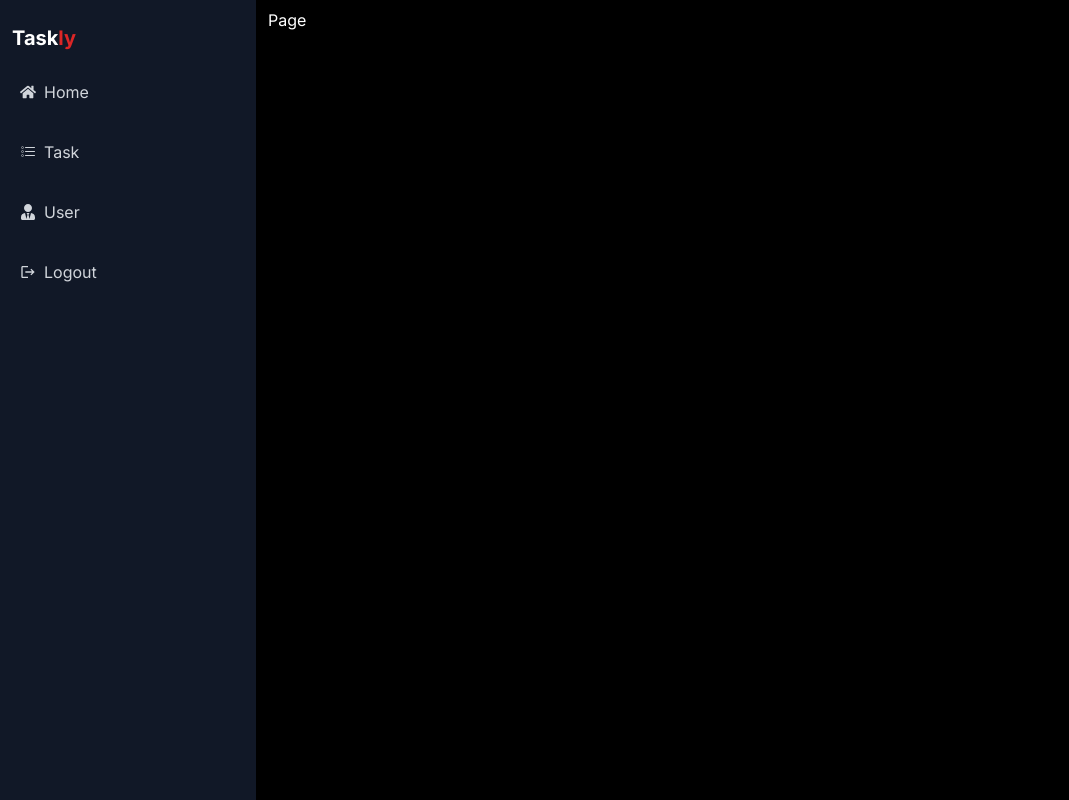
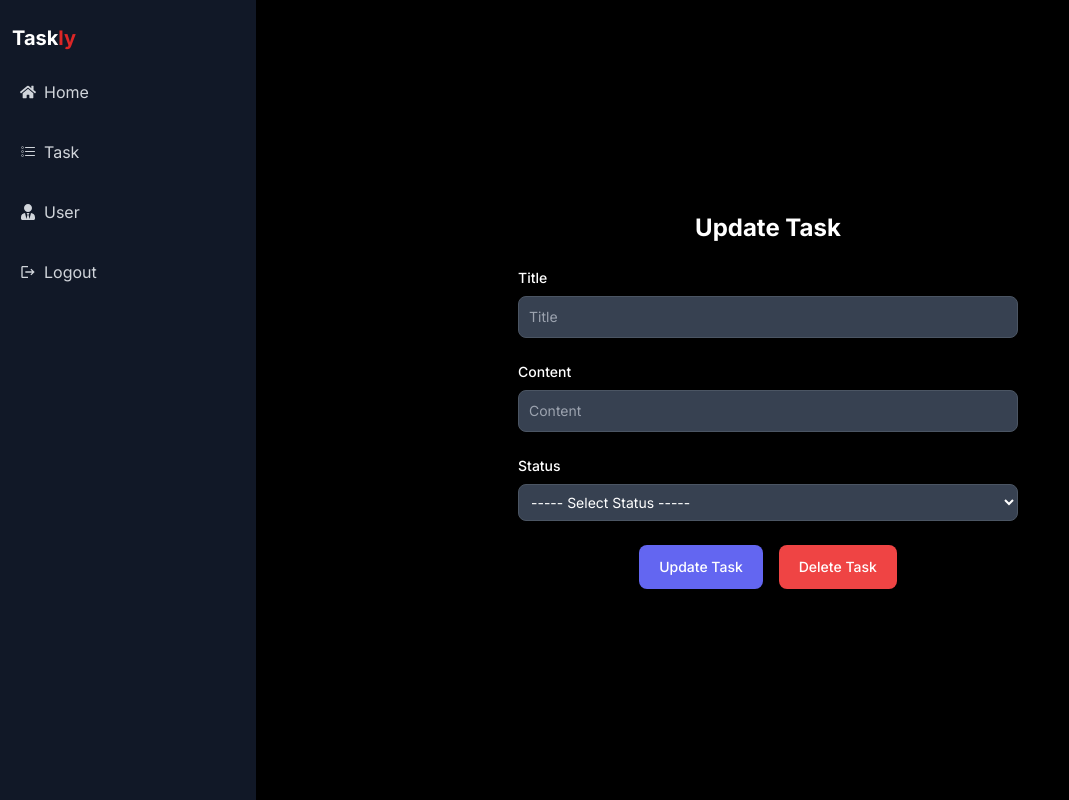
Before and after one commit to riteshk-007/Task-manager, a Next.js app: page /dashboard/user/1 in a window 1280 px wide. Shown: the whole page, without its empty margins (0-1069 px from the left). Built offline with nearby package versions, Linux system fonts and the light colour scheme; no server answers; the database is empty.

Commit message:
feat- update and delete task

```diff
--- a/app/api/tasks/[taskId]/route.js
+++ b/app/api/tasks/[taskId]/route.js
@@ -25,7 +25,7 @@ export const PUT = async (req, { params }) => {
     task.content = content;
     task.status = status;
     task = await task.save();
-    return NextResponse.json(task, { status: 200 });
+    return NextResponse.json({ msg: "Task Updated" }, { status: 200 });
   } catch (error) {
     console.log(error);
     return NextResponse.json(
@@ -38,7 +38,7 @@ export const DELETE = async (req, { params }) => {
   const { taskId } = params;
   try {
     const task = await Task.findByIdAndDelete(taskId);
-    return NextResponse.json(task, { status: 200 });
+    return NextResponse.json({ msg: "Delete Task" }, { status: 200 });
   } catch (error) {
     console.log(error);
     return NextResponse.json(
--- a/app/dashboard/user/[users]/page.js
+++ b/app/dashboard/user/[users]/page.js
@@ -1,9 +1,114 @@
-const page = () => {
+"use client";
+import { Context } from "@/context/ContextApi";
+import { useParams } from "next/navigation";
+import { useContext, useEffect } from "react";
+
+const TaskUpdate = () => {
+  const { Task, setTask, UpdateTask, DeleteTask } = useContext(Context);
+  const params = useParams();
+  const { users } = params;
+  // get task by id
+  useEffect(() => {
+    const getTaskByUserId = async () => {
+      try {
+        const res = await fetch(`/api/tasks/${users}`);
+        const data = await res.json();
+
+        if (data) {
+          setTask(data);
+        }
+      } catch (error) {
+        console.log(error);
+      }
+    };
+    getTaskByUserId();
+  }, [users, setTask]);
+
+  const handleChnage = (e) => {
+    const { name, value } = e.target;
+    setTask({ ...Task, [name]: value });
+  };
   return (
-    <div className="text-white w-full md:w-[calc(100%-256px)] h-screen p-2 px-3 items-center justify-center">
-      <h1>Page</h1>
+    <div className="text-white w-full md:w-[calc(100%-256px)] h-screen p-2 px-3 flex items-center justify-center">
+      <div className="w-full flex items-center justify-center flex-col">
+        <h1 className="text-2xl font-bold text-white mb-6">Update Task</h1>
+        <form className="md:w-1/2 w-3/4" onSubmit={UpdateTask}>
+          <div className="mb-6">
+            <label
+              htmlFor="title"
+              className="block mb-2 text-sm font-medium text-white"
+            >
+              Title
+            </label>
+            <input
+              type="title"
+              id="title"
+              name="title"
+              className="shadow-sm  border 0 text-sm rounded-lg  block w-full p-2.5 bg-gray-700 border-gray-600 placeholder-gray-400 text-white focus:ring-blue-500 focus:border-blue-500 shadow-sm-light"
+              placeholder="Title"
+              required
+              onChange={handleChnage}
+              value={Task.title}
+            />
+          </div>
+          <div className="mb-6">
+            <label
+              htmlFor="content"
+              className="block mb-2 text-sm font-medium text-white"
+            >
+              Content
+            </label>
+            <input
+              type="text"
+              id="content"
+              name="content"
+              placeholder="Content"
+              className="shadow-sm  border  text-sm rounded-lg block w-full p-2.5 bg-gray-700 border-gray-600 placeholder-gray-400 text-white focus:ring-blue-500 focus:border-blue-500 shadow-sm-light"
+              required
+              onChange={handleChnage}
+              value={Task.content}
+            />
+          </div>
+          <div className="mb-6">
+            <label
+              htmlFor="status"
+              className="block mb-2 text-sm font-medium text-white"
+            >
+              Status
+            </label>
+            <select
+              name="status"
+              required
+              onChange={handleChnage}
+              defaultValue={"none"}
+              value={Task.status}
+              className="shadow-sm  border  text-sm rounded-lg block w-full p-2 bg-gray-700 border-gray-600 placeholder-gray-400  focus:ring-blue-500 focus:border-blue-500 shadow-sm-light"
+            >
+              <option value={"none"} disabled>
+                {"----- Select Status -----"}
+              </option>
+              <option value="pending">Pending</option>
+              <option value="done">Done</option>
+            </select>
+          </div>
+          <div className="flex mx-auto items-center justify-center gap-4">
+            <button
+              type="submit"
+              className="text-white  focus:ring-4 focus:outline-none  font-medium rounded-lg text-sm px-5 py-3 text-center bg-indigo-500 hover:bg-indigo-600 focus:ring-indigo-800"
+            >
+              Update Task
+            </button>
+            <button
+              onClick={DeleteTask}
+              className="text-white  focus:ring-4 focus:outline-none  font-medium rounded-lg text-sm px-5 py-3 text-center bg-red-500 hover:bg-red-600 focus:ring-red-800"
+            >
+              Delete Task
+            </button>
+          </div>
+        </form>
+      </div>
     </div>
   );
 };
 
-export default page;
+export default TaskUpdate;
--- a/context/ContextApi.js
+++ b/context/ContextApi.js
@@ -1,5 +1,5 @@
 "use client";
-import { useRouter } from "next/navigation";
+import { useRouter, usePathname } from "next/navigation";
 import { createContext, useEffect, useState } from "react";
 import toast from "react-hot-toast";
 
@@ -19,8 +19,9 @@ const ContextProvider = ({ children }) => {
   const [change, setChange] = useState(false);
   const [createTask, setCreateTask] = useState({ title: "", content: "" });
   const [getTask, setGetTask] = useState([]);
+  const [Task, setTask] = useState([]);
   const router = useRouter();
-
+  const path = usePathname();
   // Signup User Function
   const handleSignupSubmit = async (e) => {
     e.preventDefault();
@@ -147,7 +148,7 @@ const ContextProvider = ({ children }) => {
           title: "",
           content: "",
         });
-        window.location.reload();
+        router.refresh();
       } else {
         toast.error(data.msg);
       }
@@ -172,6 +173,58 @@ const ContextProvider = ({ children }) => {
     getTaskByUserId();
   }, [currentUser, router]);
 
+  // update task by id
+
+  const UpdateTask = async (e) => {
+    e.preventDefault();
+    try {
+      const res = await fetch(`/api/tasks/${Task?._id}`, {
+        method: "PUT",
+        headers: {
+          "Content-Type": "application/json",
+        },
+        body: JSON.stringify({
+          title: Task?.title,
+          content: Task?.content,
+          status: Task?.status,
+        }),
+      });
+      const data = await res.json();
+      if (data.msg === "Task Updated") {
+        toast.success("Task Updated");
+        router.refresh();
+        router.push("/dashboard");
+      } else {
+        toast.error(data.msg);
+      }
+    } catch (error) {
+      console.log(error);
+      toast.error(error.message);
+    }
+  };
+
+  // delete task by id
+  const DeleteTask = async (e) => {
+    e.preventDefault();
+    try {
+      const res = await fetch(`/api/tasks/${Task?._id}`, {
+        method: "DELETE",
+        headers: {
+          "Content-Type": "application/json",
+        },
+      });
+      const data = await res.json();
+      if (data.msg === "Delete Task") {
+        toast.success("Delete Task");
+        router.push("/dashboard");
+      } else {
+        toast.error(data.msg);
+      }
+    } catch (error) {
+      console.log(error);
+      toast.error(error.message);
+    }
+  };
   return (
     <Context.Provider
       value={{
@@ -189,6 +242,10 @@ const ContextProvider = ({ children }) => {
         createTask,
         setCreateTask,
         getTask,
+        Task,
+        setTask,
+        UpdateTask,
+        DeleteTask,
       }}
     >
       {children}
```
